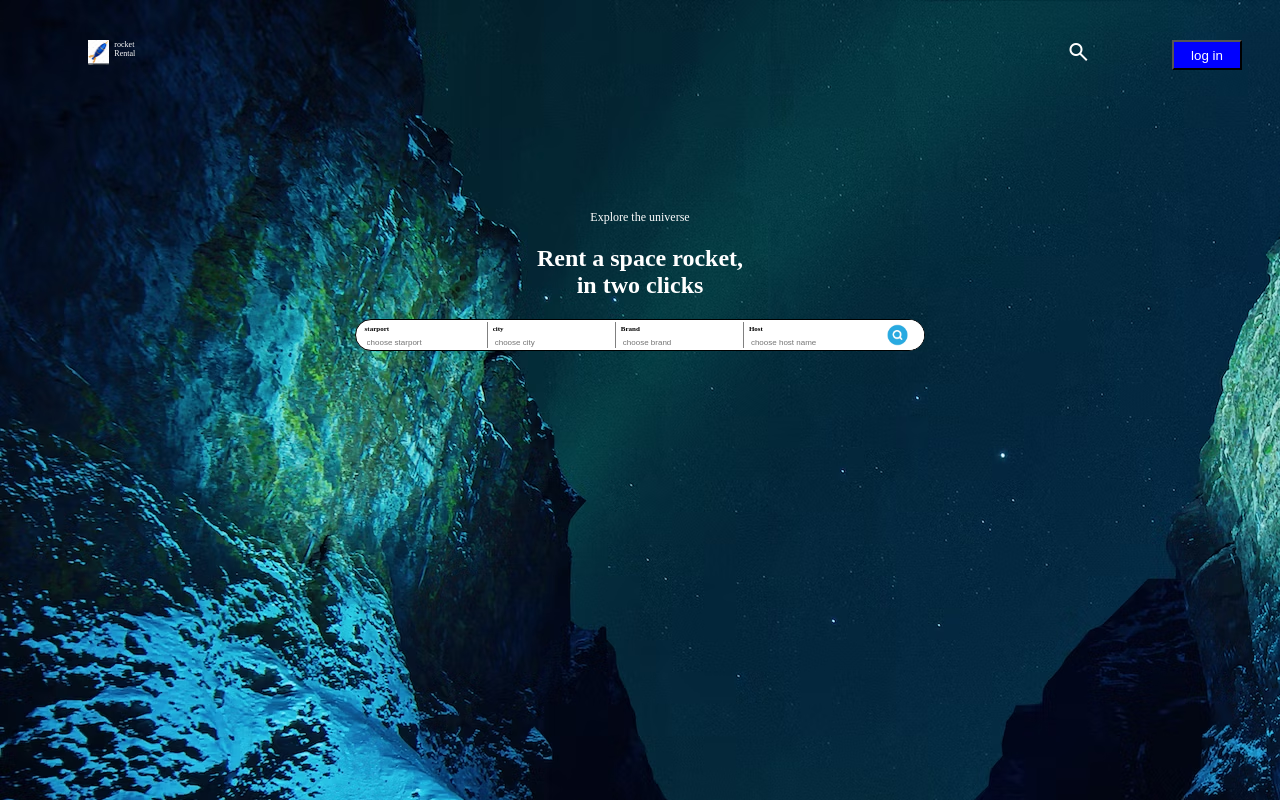
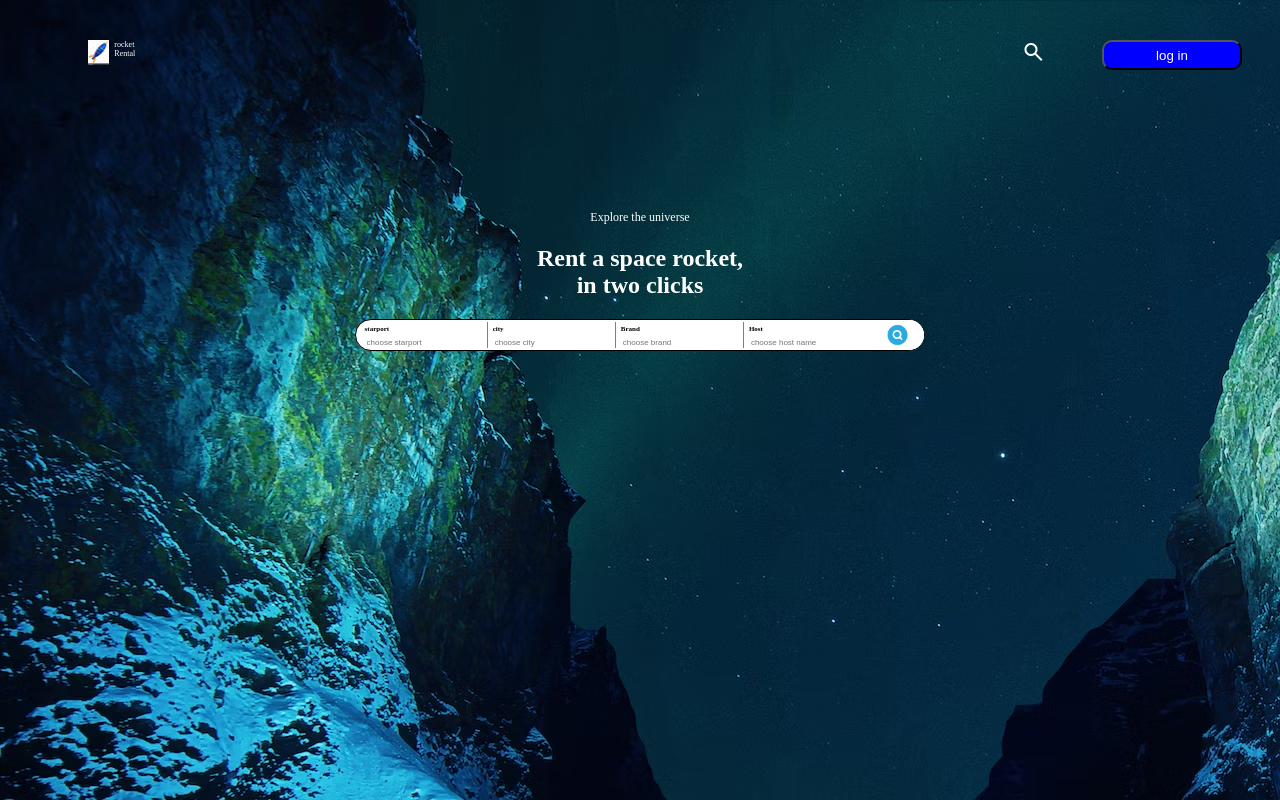
Before and after one commit to nelsonmakori/rocket-project, a plain HTML site: page index.html in a window 1280 px wide. Drawn offline with nearby package versions, Linux system fonts and the light colour scheme.

Commit message:
Update rocket.css

```diff
--- a/rocket.css
+++ b/rocket.css
@@ -11,6 +11,7 @@
     color:white;
     margin-left: 850px;
     margin-top: 40px;
+    margin-right: 20px;
 }
 .search button{
     justify-content: flex-end;
@@ -106,9 +107,10 @@ padding: 0;
 }
 .login{
     height: 30px;
-    width: 70px;
+    width: 140px;
     margin-top: 40px;
     background-color: blue;
     color:white;
     margin-right: 30px;
+    border-radius: 10px;
 }
```
